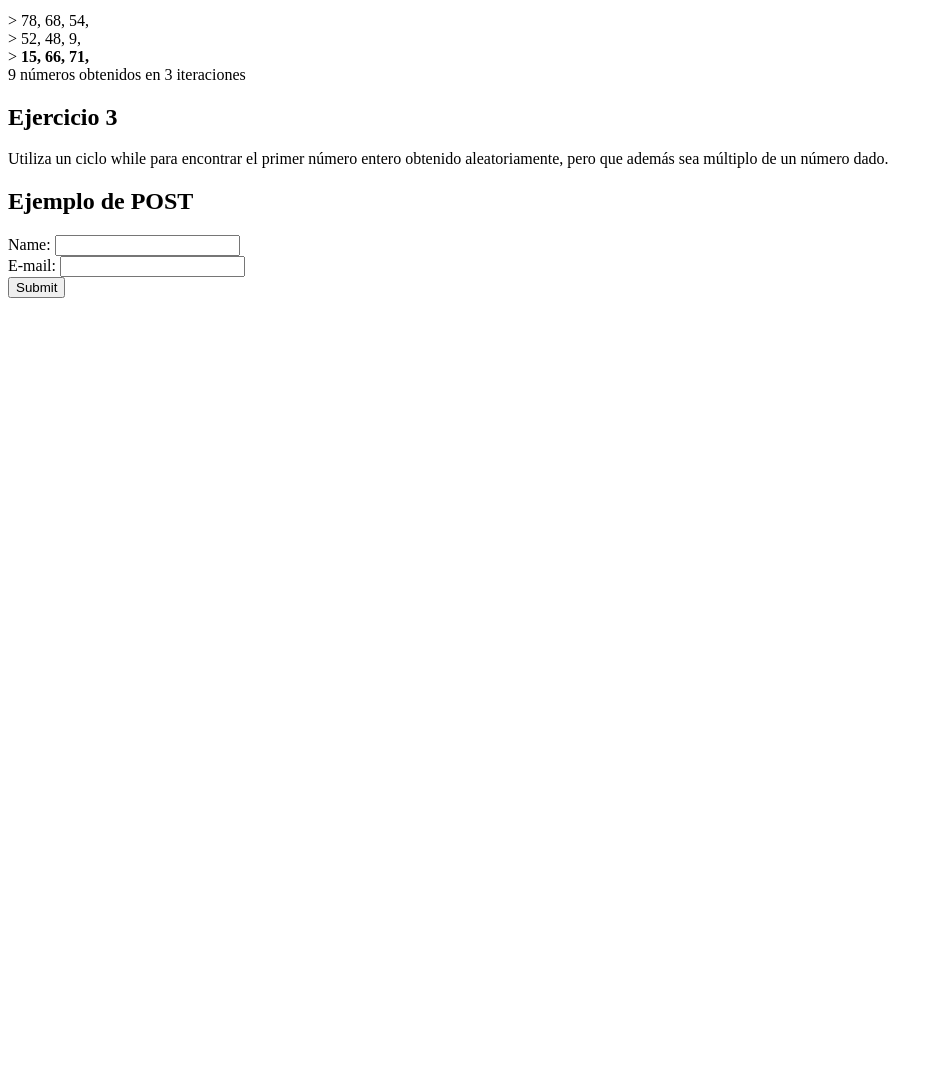
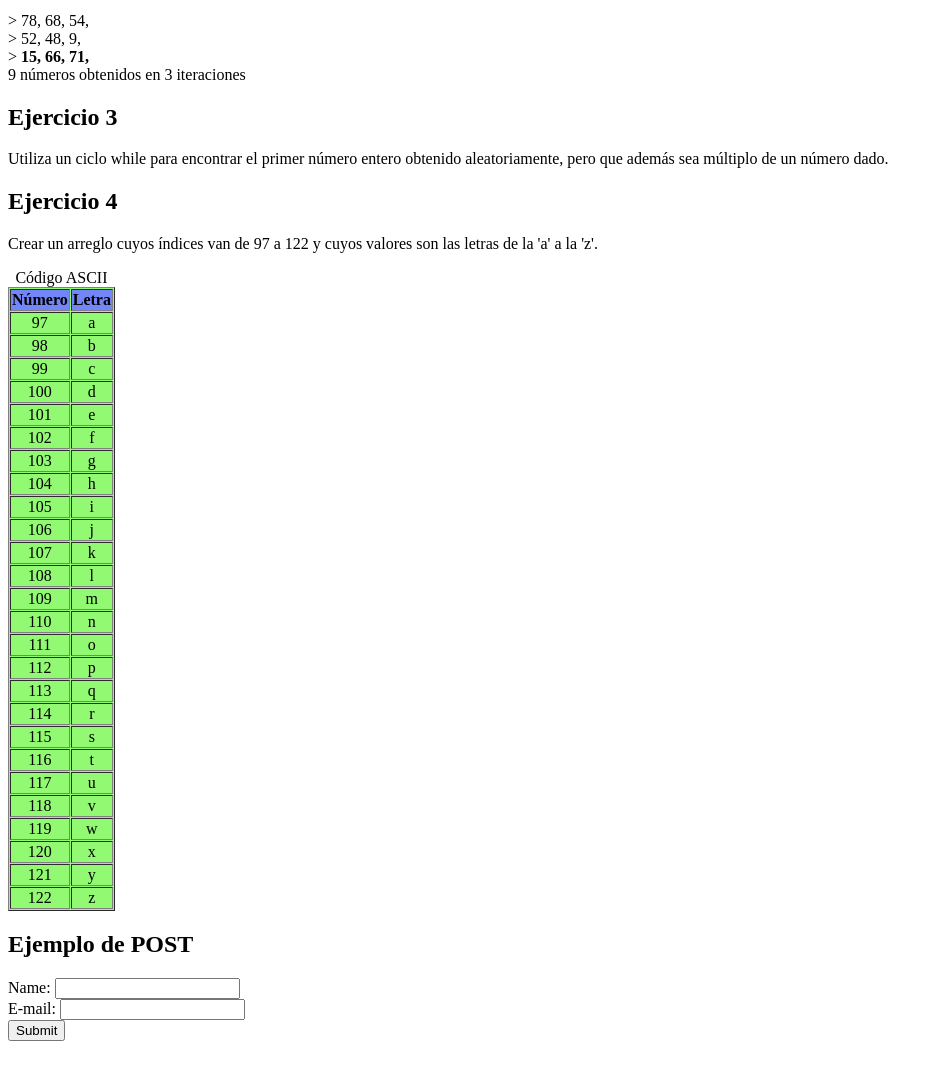
Before and after one commit to gabo10-FS/tecweb, a PHP site: page /tecweb/ in a window 1280 px wide. Shown: the part 192-1259 px from the top of the page, without its empty margins (0-943 px from the left). Before the commit the page ends 490 px from the top, so only its background shows below. Run offline with PHP 8.4, Linux system fonts and the light colour scheme.

Commit message:
Ejercicio 4 de p06

```diff
--- a/practicas/p06/index.php
+++ b/practicas/p06/index.php
@@ -25,8 +25,16 @@
     <h2>Ejercicio 3</h2>
     <p>Utiliza un ciclo while para encontrar el primer número entero obtenido aleatoriamente,
     pero que además sea múltiplo de un número dado.</p>
+
     <?php
         echo primerNumEnteroDoWhile();
+    ?>
+
+    <h2>Ejercicio 4</h2>
+    <p>Crear un arreglo cuyos índices van de 97 a 122 y cuyos valores son las letras de la 'a'
+    a la 'z'.</p>
+    <?php
+        echo arregloASCII();
     ?>
 
     <h2>Ejemplo de POST</h2>
--- a/practicas/p06/src/funciones.php
+++ b/practicas/p06/src/funciones.php
@@ -79,4 +79,26 @@
             echo '<h3>R= El número '.$alea.' SÍ es múltiplo de '.$num.'</h3>';
         }
     }
+
+    function arregloASCII(){
+        for($i = 97; $i <= 122; $i++){
+            $ascii[$i] = chr($i);
+        }
+        echo '<table border = "1" cellspacing = "1" bgcolor = "91f972">
+        <caption>Código ASCII</caption>';
+        echo '<thead>
+                <tr>
+                    <th align = "center" bgcolor = "7286f9">Número</th>
+                    <th align = "center" bgcolor = "7286f9">Letra</th>
+                </tr>
+                </thead>';
+        echo '<tbody>';
+        foreach ($ascii as $key => $value) {
+            echo '<tr>';
+            echo '<td align = "center">'.$key.'</td>';
+            echo '<td align = "center">'.$value.'</td>';
+            echo '</tr>';
+        }
+        echo '</tbody></table>';
+    }
 ?>
```
